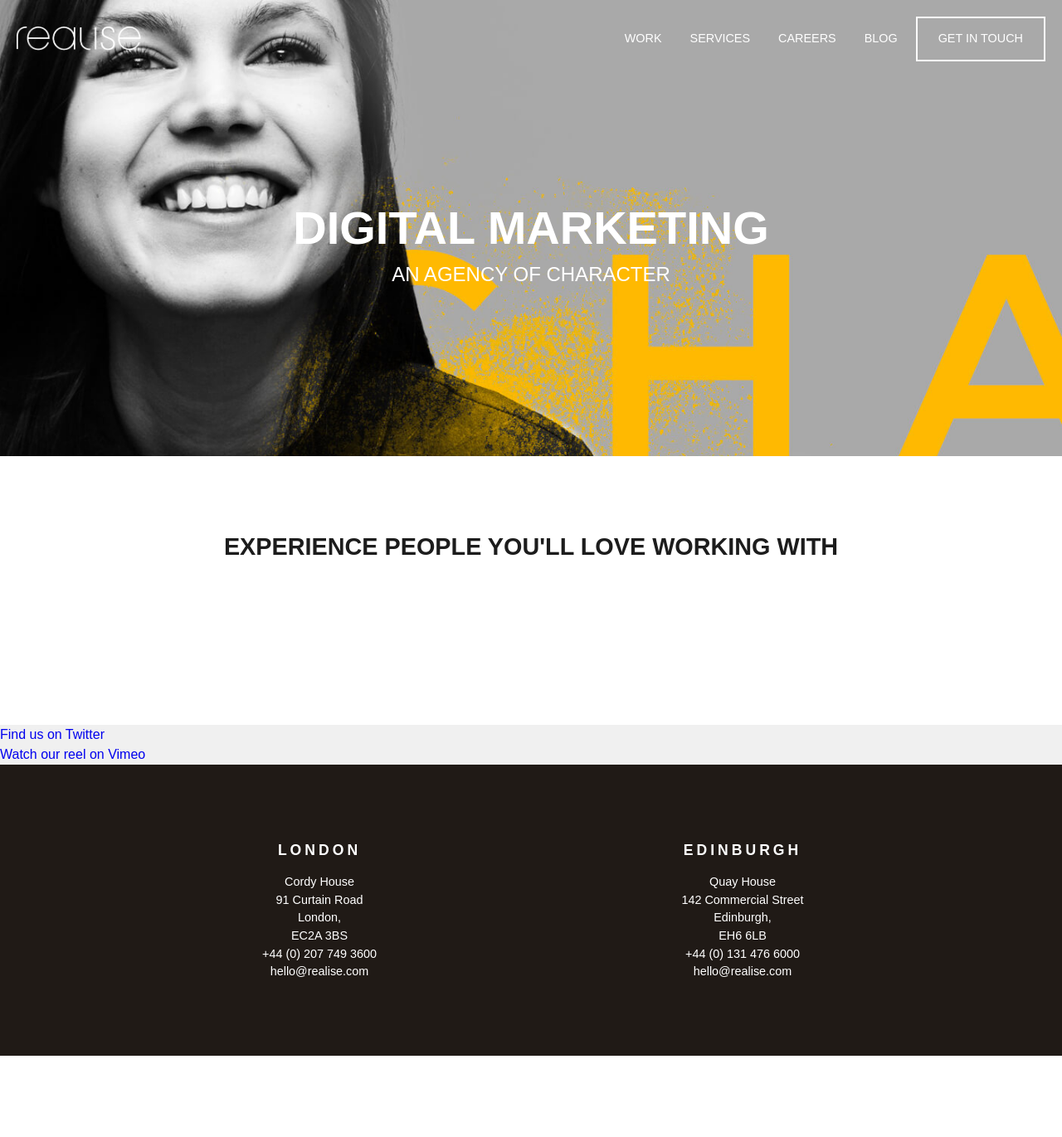
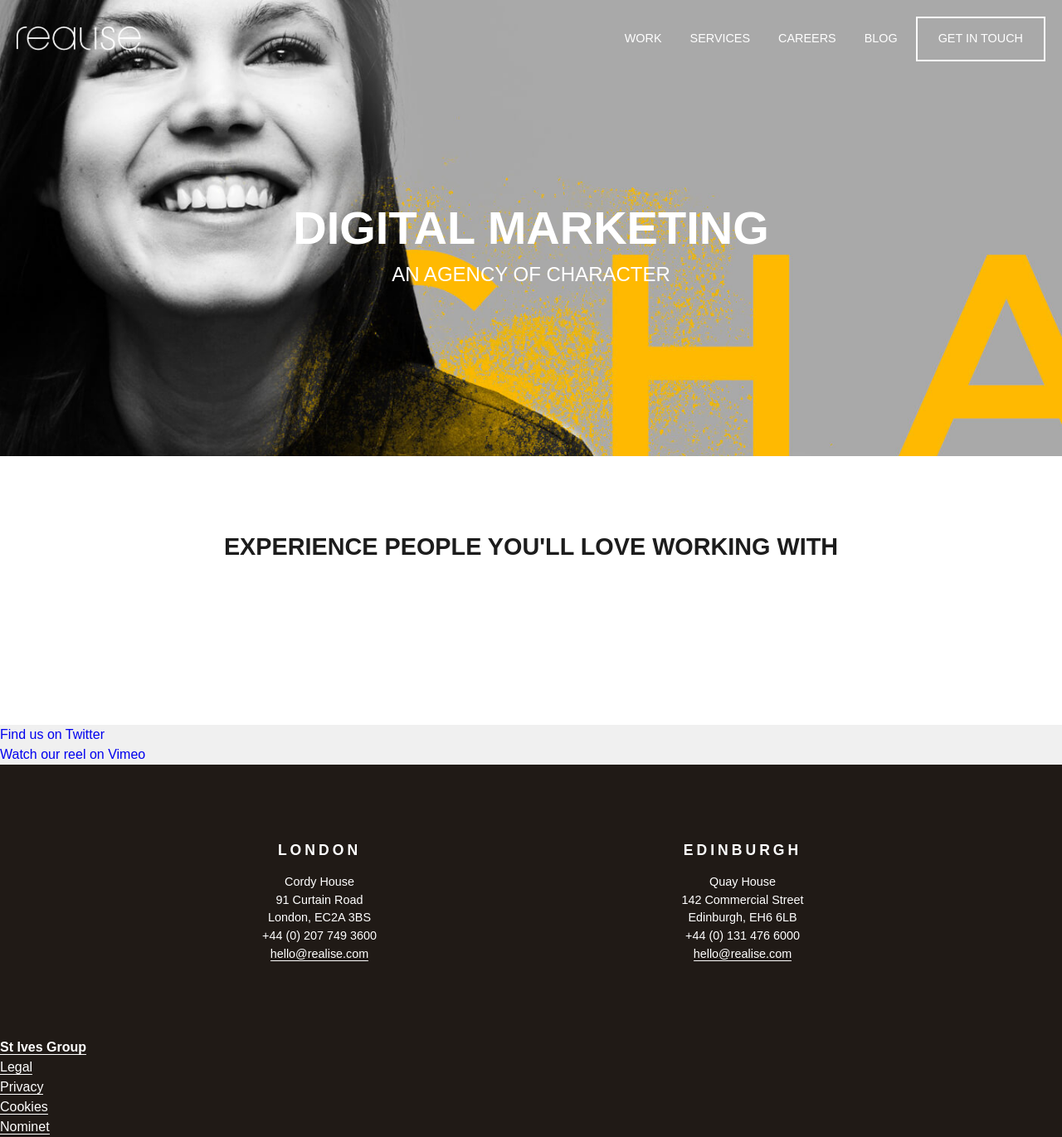
Before and after one commit to craighamnett/craighamnett.github.io, a Jekyll site: the page built from index.md, in a window 1280 px wide. Shown: the whole page at 83% size. Built offline with Jekyll 4.4.1, drawn with Linux system fonts in a browser that asks for light colours; Markdown is read by kramdown in place of the engine named in the settings; before the commit the page ends 1273 px from its top, so only the background shows below that.

Commit message:
Some more footer changes

```diff
--- a/_includes/footer.html
+++ b/_includes/footer.html
@@ -7,15 +7,17 @@
                         <span class="type" hidden>Work</span>
                         <span class="extended-address">Cordy House</span>
                         <span class="street-address">91 Curtain Road</span>
-                        <span class="locality">London, </span>
-                        <span class="postal-code">EC2A 3BS</span>
+                        <span class="wrapper">
+                            <span class="locality">London</span>,
+                            <span class="postal-code">EC2A 3BS</span>
+                        </span>
                         <span class="country-name" hidden>United Kingdom</span>
                     </p>
                     <p class="tel">
                         +44 (0) 207 749 3600
                     </p>
                     <p class="email">
-                        hello@realise.com
+                        <a href="mailto:hello@realise.com">hello@realise.com</a>
                     </p>
                 </div>
                 <div class="vcard">
@@ -25,16 +27,27 @@
                         <span class="type" hidden>Work</span>
                         <span class="extended-address">Quay House</span>
                         <span class="street-address">142 Commercial Street</span>
-                        <span class="locality">Edinburgh, </span>
-                        <span class="postal-code">EH6 6LB</span>
+                        <span class="wrapper">
+                            <span class="locality">Edinburgh</span>,
+                            <span class="postal-code">EH6 6LB</span>
+                        </span>
                         <span class="country-name" hidden>United Kingdom</span>
                     </p>
                     <p class="tel">
                         +44 (0) 131 476 6000
                     </p>
                     <p class="email">
-                        hello@realise.com
+                        <a href="mailto:hello@realise.com">hello@realise.com</a>
                     </p>
                 </div>
             </div>
+            <h2 class="logo-st-ives"><a href="http://www.st-ives.co.uk/" target="_blank">St Ives Group</a></h2>
+            <nav>
+                <ul>
+                    <li><a href="#">Legal</a></li>
+                    <li><a href="#">Privacy</a></li>
+                    <li><a href="#">Cookies</a></li>
+                    <li><a href="#">Nominet</a></li>
+                </ul>
+            </nav>
         </footer>
--- a/_sass/content.scss
+++ b/_sass/content.scss
@@ -4,6 +4,9 @@ Styling some general content
 ======
 */
 
+body {
+	-webkit-font-smoothing: antialiased;
+}
 main {
 	.container {
 		max-width: 1080px;
--- a/_sass/footer.scss
+++ b/_sass/footer.scss
@@ -24,8 +24,7 @@ footer {
             width: 50%;
             .extended-address,
             .street-address,
-            .locality,
-            .postal-code {
+            .wrapper {
                 display: block;
             }
             p {
@@ -34,4 +33,11 @@ footer {
             }
         }
     }
+    a:link, a:visited {
+        color: #fff;
+        border-bottom: 1px solid #fff;
+    }
+    a:hover, a:focus {
+
+    }
 }
```
Also changed, not shown: 7 other files.
